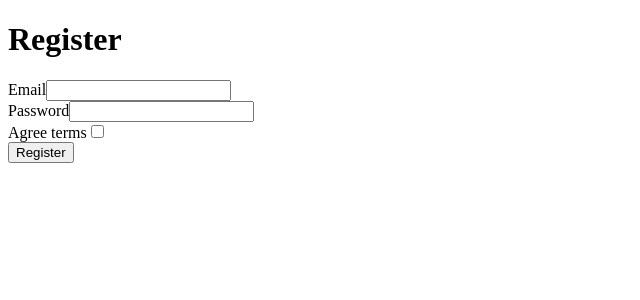
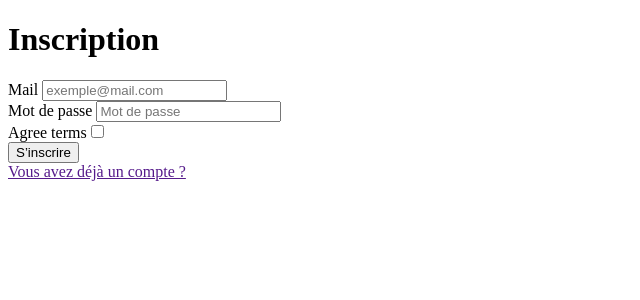
Before and after one commit to mchegdali/challenge-stack-semestriel-4IW1-G31, a Symfony app: template templates/registration/register.html.twig in a window 1280 px wide. Shown: the top 300 px of the page, without its empty margins (0-640 px from the left). Run offline with Twig, Linux system fonts and the light colour scheme; the template is opened without the code that fills it, so the values that code supplies are empty; form fields are guessed from the names that the template uses; some libraries are stand-ins or nearby versions.

Commit message:
fix form register

```diff
--- a/src/Security/LoginFormAuthenticator.php
+++ b/src/Security/LoginFormAuthenticator.php
@@ -49,8 +49,8 @@ class LoginFormAuthenticator extends AbstractLoginFormAuthenticator
         }
 
         // For example:
-        // return new RedirectResponse($this->urlGenerator->generate('some_route'));
-        throw new \Exception('TODO: provide a valid redirect inside '.__FILE__);
+        return new RedirectResponse($this->urlGenerator->generate('app_login'));
+        // throw new \Exception('TODO: provide a valid redirect inside '.__FILE__);
     }
 
     protected function getLoginUrl(Request $request): string
--- a/templates/components/LoginForm.html.twig
+++ b/templates/components/LoginForm.html.twig
@@ -1,4 +1,4 @@
-<div class="bg-white flex flex-col justify-center items-center gap-6 ">
+<div class="bg-white flex flex-col justify-center items-center gap-6 p-4 sm:rounded-lg sm:shadow-xl">
 	<div class="flex flex-col items-center gap-6">
 		<div class="max-w-sm">
 			<img src={{ asset('img/logo2.png') }} alt="">
@@ -32,9 +32,9 @@
 			</div>
 
 			<div class="flex flex-row justify-center items-center flex-1 w-full gap-3">
-				<button class="w-full bg-white text-button-color p-1.5 border border-button-color rounded-lg" type="submit">
+				<a href="{{ path('app_register') }}" class="text-center w-full bg-white text-button-color p-1.5 border border-button-color rounded-lg" type="submit">
 					Créer un compte
-				</button>
+				</a>
 				<button class="w-full text-white bg-button-color p-1.5 rounded-lg" type="submit">
 					Se connecter
 				</button>
--- a/templates/components/RegisterForm.html.twig
+++ b/templates/components/RegisterForm.html.twig
@@ -1,37 +1,40 @@
-<div class="bg-white flex flex-col justify-center items-center gap-6">
+<div class="bg-white flex flex-col justify-center items-center gap-6 p-4 sm:rounded-lg sm:shadow-xl">
 	<div class="flex flex-col items-center gap-6">
 		<h1 class="font-bold text-3xl ">Inscription</h1>
 	</div>
 
 	<div class="flex flex-col w-full gap-3">
 
+
+		{% for flash_error in app.flashes('verify_email_error') %}
+			<div class="alert alert-danger" role="alert">{{ flash_error }}</div>
+		{% endfor %}
+
+		{% if app.request.method == 'POST' %}
+			{% for error in registrationForm.vars.errors %}
+				<div class="alert alert-danger" role="alert">{{ error.message }}</div>
+			{% endfor %}
+		{% endif %}
+
+		{{ form_start(registrationForm) }}
 		<div class="flex-col gap-1 w-full">
-			<label for="username" class="text-base">Mail</label>
-			<input type="text" id="email" class="border-2 w-full p-2" placeholder="exemple@mail.com">
+			{{ form_label(registrationForm.email, 'Mail', {'label_attr': {'class': 'text-base'}}) }}
+			{{ form_widget(registrationForm.email, {'attr': {'class': 'border-2 w-full p-2', 'placeholder': 'exemple@mail.com'}}) }}
 		</div>
 
 		<div class="flex flex-col gap-1 w-full">
-			<label for="password" class="text-base">Mot de passe</label>
-			<input type="password" id="password" class="border-2 w-full p-2" placeholder="Mot de passe">
+			{{ form_label(registrationForm.plainPassword, 'Mot de passe', {'label_attr': {'class': 'text-base'}}) }}
+			{{ form_widget(registrationForm.plainPassword, {'attr': {'class': 'border-2 w-full p-2', 'placeholder': 'Mot de passe'}}) }}
 		</div>
 
-		<div class="flex flex-col gap-1 w-full">
-			<label for="password" class="text-base">Confirmer mot de passe</label>
-			<input type="password" id="password" class="border-2 w-full p-2" placeholder="Confirmer mot de passe">
-		</div>
+		{{ form_row(registrationForm.agreeTerms) }}
 
-
-		<div class="flex flex-row justify-center items-center flex-1 gap-3">
-			<button class="w-full text-white bg-button-color p-1.5 border border-button-color rounded-lg" type="submit">
-				S’inscrire
-			</button>
-		</div>
-
-		<div class="">
-
-			<a href="">Vous avez déjà un compte ?</a>
-		</div>
+		<button type="submit" class="w-full text-white bg-button-color p-1.5 border border-button-color rounded-lg">S’inscrire</button>
+		{{ form_end(registrationForm) }}
 
 	</div>
 
+	<a href="">Vous avez déjà un compte ?</a>
+
+
 </div>
--- a/templates/registration/register.html.twig
+++ b/templates/registration/register.html.twig
@@ -1,23 +1,10 @@
 {% extends 'base.html.twig' %}
 
-{% block title %}Register{% endblock %}
+{% block title %}Register
+{% endblock %}
 
 {% block body %}
-    {% for flash_error in app.flashes('verify_email_error') %}
-        <div class="alert alert-danger" role="alert">{{ flash_error }}</div>
-    {% endfor %}
-
-    <h1>Register</h1>
-
-    {{ form_errors(registrationForm) }}
-
-    {{ form_start(registrationForm) }}
-        {{ form_row(registrationForm.email) }}
-        {{ form_row(registrationForm.plainPassword, {
-            label: 'Password'
-        }) }}
-        {{ form_row(registrationForm.agreeTerms) }}
-
-        <button type="submit" class="btn">Register</button>
-    {{ form_end(registrationForm) }}
+	<div class="items-center h-screen flex justify-center sm:bg-gray-50">
+		{% include 'components/RegisterForm.html.twig' %}
+	</div>
 {% endblock %}
--- a/templates/security/login.html.twig
+++ b/templates/security/login.html.twig
@@ -4,7 +4,7 @@
 {% endblock %}
 
 {% block body %}
-	<div class="items-center h-screen flex justify-center bg-white">
+	<div class="items-center h-screen flex justify-center sm:bg-gray-50">
 		{% include 'components/LoginForm.html.twig' %}
 	</div>
 {% endblock %}
```
Also changed, not shown: templates/default/index.html.twig (+9 -4 lines).
